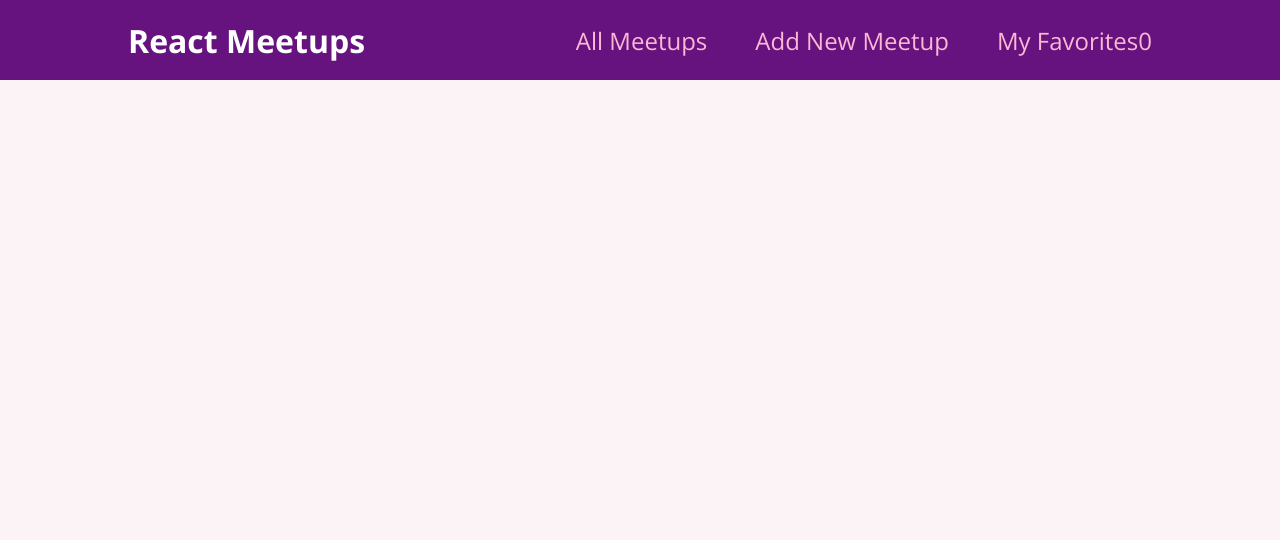
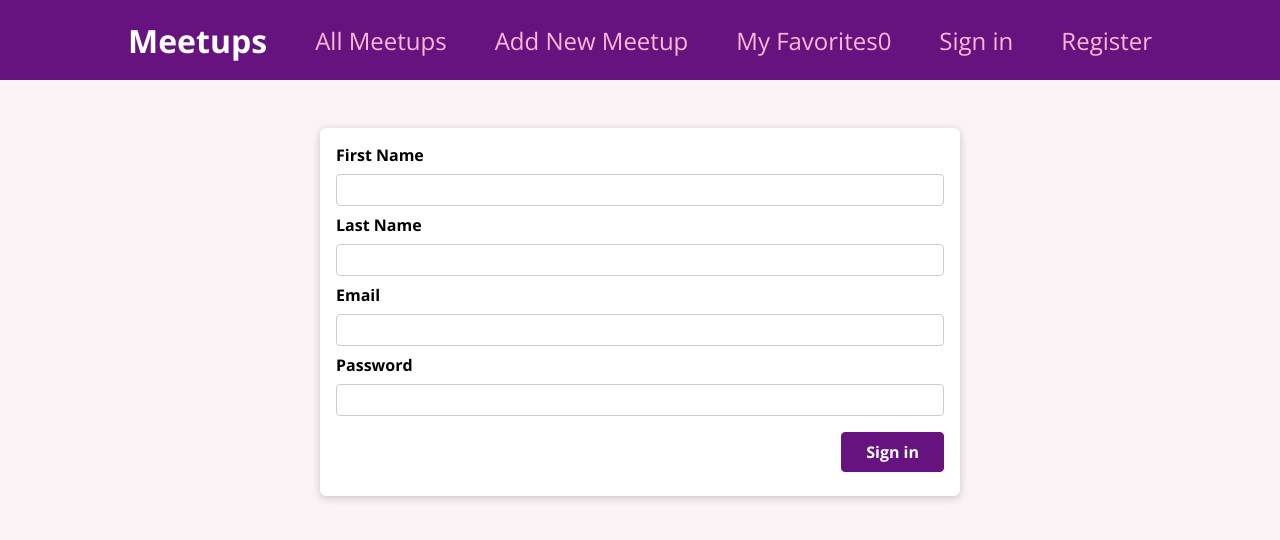
Before and after one commit to Alexandra2888/Meetup-app, a React (Create React App) app: page /register in a window 1280 px wide. Shown: the top 540 px of the page. Built offline with nearby package versions, Linux system fonts and the light colour scheme.

Commit message:
adding signin and register

```diff
--- a/src/App.js
+++ b/src/App.js
@@ -4,11 +4,19 @@ import AllMeetupsPage from './pages/AllMeetups';
 import NewMeetupPage from './pages/NewMeetup';
 import FavoritesPage from './pages/Favorites';
 import Layout from './components/layout/Layout';
+import SignIn from './components/signIn/SignIn'
+import Register from './components/register/Register.';
 
 const App = () => {
   return (
     <Layout>
       <Switch>
+        <Route path='/signin'>
+          <SignIn />
+        </Route>
+        <Route path='/register'>
+          <Register />
+        </Route>
         <Route path='/' exact>
           <AllMeetupsPage />
         </Route>
--- a/src/components/layout/MainNavigation.js
+++ b/src/components/layout/MainNavigation.js
@@ -1,6 +1,5 @@
 import { useContext } from 'react';
 import { Link } from 'react-router-dom';
-
 import classes from './MainNavigation.module.css';
 import FavoritesContext from '../../store/favorites-context';
 
@@ -9,7 +8,7 @@ const MainNavigation = () => {
 
   return (
     <header className={classes.header}>
-      <div className={classes.logo}>React Meetups</div>
+      <div className={classes.logo}> Meetups</div>
       <nav>
         <ul>
           <li>
@@ -25,6 +24,12 @@ const MainNavigation = () => {
                 {favoritesCtx.totalFavorites}
               </span>
             </Link>
+            </li>
+             <li>
+            <Link to='/signin'>Sign in</Link>
+          </li>
+         <li>
+            <Link to='/register'>Register</Link>
           </li>
         </ul>
       </nav>
--- /dev/null
+++ b/src/components/register/Register..js
@@ -0,0 +1,61 @@
+
+import { useRef } from 'react';
+import Card from '../UI/Card';
+import classes from './Register.module.css';
+
+const Register = (props) => {
+  const firstNameInputRef = useRef();
+  const lastNameInputRef = useRef();
+  const emailInputRef = useRef();
+  const passwordInputRef = useRef();
+
+
+  const submitHandler = (event) => {
+    event.preventDefault();
+
+    const enteredFirstName = firstNameInputRef.current.value;
+    const enteredLastName = lastNameInputRef.current.value;
+    const enteredEmail = emailInputRef.current.value;
+    const enteredPassword = passwordInputRef.current.value;
+
+    const registerData = {
+      firstName: enteredFirstName,
+      lastName: enteredLastName,
+      email: enteredEmail,
+      password: enteredPassword,
+    };
+
+    props.onAddRegister(registerData);
+  }
+
+  return (
+    <Card>
+      <form className={classes.form} onSubmit={submitHandler}>
+        <div className={classes.control}>
+          <label htmlFor='first-name'>First Name</label>
+          <input type='text' required id='first-name' ref={firstNameInputRef} />
+        </div>
+        <div className={classes.control}>
+          <label htmlFor='last-name'>Last Name</label>
+          <input type='text' required id='last-name' ref={lastNameInputRef} />
+        </div>
+        <div className={classes.control}>
+          <label htmlFor='email'>Email</label>
+          <input type='email' required id='email' ref={emailInputRef} />
+        </div>
+        <div className={classes.control}>
+          <div className={classes.control}>
+          <label htmlFor='password'>Password</label>
+          <input type='password' required id='email' ref={passwordInputRef} />
+        </div >
+        <div className={classes.actions}>
+          <button>Sign in</button>
+        </div>
+    </div>
+      </form>
+    </Card>
+  );
+}
+
+
+export default Register;
--- /dev/null
+++ b/src/components/register/Register.module.css
@@ -0,0 +1,45 @@
+.form {
+  padding: 1rem;
+}
+
+.control {
+  margin-bottom: 0.5rem;
+}
+
+.control label {
+  display: block;
+  font-weight: bold;
+  margin-bottom: 0.5rem;
+}
+
+.control input,
+.control textarea {
+  display: block;
+  font: inherit;
+  border-radius: 4px;
+  border: 1px solid #ccc;
+  padding: 0.25rem;
+  width: 100%;
+}
+
+.actions {
+  margin-top: 1rem;
+  text-align: right;
+}
+
+.actions button {
+  font: inherit;
+  cursor: pointer;
+  background-color: #661380;
+  color: white;
+  padding: 0.5rem 1.5rem;
+  border: 1px solid #661380;
+  border-radius: 4px;
+  font-weight: bold;
+}
+
+.actions button:hover,
+.actions button:active {
+  background-color: #914584;
+  border-color: #914584;
+}
--- /dev/null
+++ b/src/components/signIn/SignIn.js
@@ -0,0 +1,54 @@
+
+import { useRef } from 'react';
+import Card from '../UI/Card';
+import classes from './SignIn.module.css';
+
+const SignIn = (props) => {
+  const firstNameInputRef = useRef();
+  const lastNameInputRef = useRef();
+  const passwordInputRef = useRef();
+
+
+  const submitHandler = (event) => {
+    event.preventDefault();
+
+    const enteredFirstName = firstNameInputRef.current.value;
+    const enteredLastName = lastNameInputRef.current.value;
+    const enteredPassword = passwordInputRef.current.value;
+
+    const signInData = {
+      firstName: enteredFirstName,
+      lastName: enteredLastName,
+      password: enteredPassword,
+    };
+
+    props.onAddRegister(signInData);
+  }
+
+  return (
+    <Card>
+      <form className={classes.form} onSubmit={submitHandler}>
+        <div className={classes.control}>
+          <label htmlFor='first-name'>First Name</label>
+          <input type='text' required id='first-name' ref={firstNameInputRef} />
+        </div>
+        <div className={classes.control}>
+          <label htmlFor='last-name'>Last Name</label>
+          <input type='text' required id='last-name' ref={lastNameInputRef} />
+        </div>
+        <div className={classes.control}>
+          <div className={classes.control}>
+          <label htmlFor='password'>Password</label>
+          <input type='password' required id='email' ref={passwordInputRef} />
+        </div >
+        <div className={classes.actions}>
+          <button>Sign in</button>
+        </div>
+    </div>
+      </form>
+    </Card>
+  );
+}
+
+
+export default SignIn;
--- /dev/null
+++ b/src/components/signIn/SignIn.module.css
@@ -0,0 +1,45 @@
+.form {
+  padding: 1rem;
+}
+
+.control {
+  margin-bottom: 0.5rem;
+}
+
+.control label {
+  display: block;
+  font-weight: bold;
+  margin-bottom: 0.5rem;
+}
+
+.control input,
+.control textarea {
+  display: block;
+  font: inherit;
+  border-radius: 4px;
+  border: 1px solid #ccc;
+  padding: 0.25rem;
+  width: 100%;
+}
+
+.actions {
+  margin-top: 1rem;
+  text-align: right;
+}
+
+.actions button {
+  font: inherit;
+  cursor: pointer;
+  background-color: #661380;
+  color: white;
+  padding: 0.5rem 1.5rem;
+  border: 1px solid #661380;
+  border-radius: 4px;
+  font-weight: bold;
+}
+
+.actions button:hover,
+.actions button:active {
+  background-color: #914584;
+  border-color: #914584;
+}
```
Also changed, not shown: src/components/sign-in-and-sign-up/Sign-in-and-sign-up.js (added, +14 -0 lines), src/components/sign-in-and-sign-up/Sign-in-and-sign-up.module.css (added), 1 other file (tests, documents, lock files or other folders).
